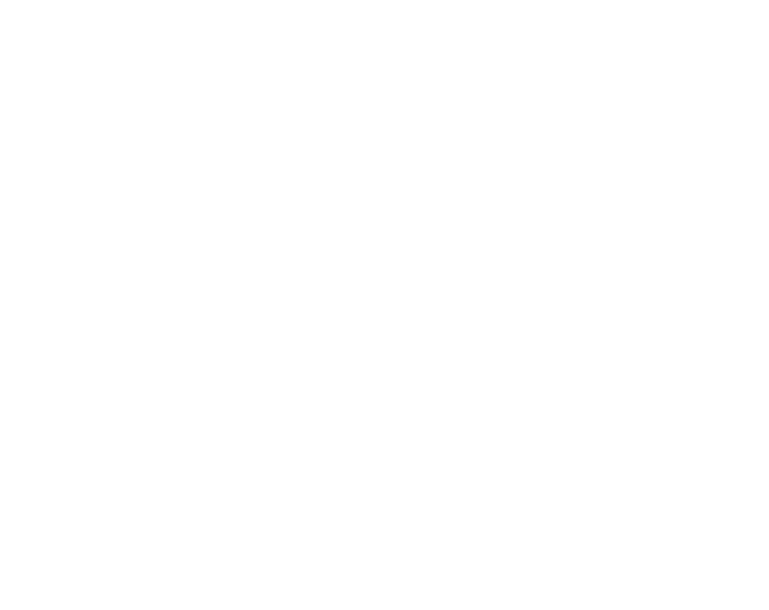
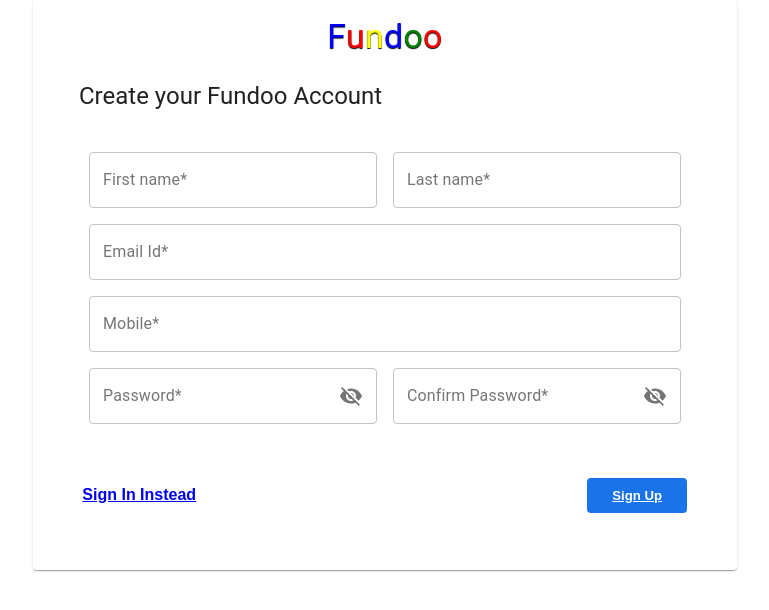
Before and after one commit to Kumarshanbhag/Fundoo-React, a React (Create React App) app: page /signup in a window 1280 px wide. Shown: the top 610 px of the page, without its empty margins (255-1024 px from the left). Built offline with nearby package versions, Linux system fonts and the light colour scheme.

Commit message:
ADDED : Sign Up Page

```diff
--- a/package.json
+++ b/package.json
@@ -4,6 +4,7 @@
   "private": true,
   "dependencies": {
     "@material-ui/core": "^4.11.0",
+    "@material-ui/icons": "^4.9.1",
     "@testing-library/jest-dom": "^5.11.5",
     "@testing-library/react": "^11.1.2",
     "@testing-library/user-event": "^12.2.2",
--- a/src/App.js
+++ b/src/App.js
@@ -3,6 +3,7 @@
 import { BrowserRouter, Switch, Route } from 'react-router-dom';
 import SignIn from './Components/SignIn';
 import ForgotPassword from './Components/ForgotPassword';
+import SignUp from './Components/SignUp';
 
 class App extends Component {
   render() {
@@ -12,6 +13,7 @@
           <Switch>
            <Route path='/' component={SignIn} exact={true}></Route>
            <Route path='/forgotpassword' component={ForgotPassword}></Route>
+           <Route path='/signup' component={SignUp}></Route>
          </Switch>
       </BrowserRouter>
       </div>
--- a/src/Components/ForgotPassword.jsx
+++ b/src/Components/ForgotPassword.jsx
@@ -37,7 +37,7 @@
                     <Grid container direction="column" justify="center" alignItems="center" spacing={3}>
 
                       <TextField className="EmailInput" value={this.state.emailId} name="EmailId" onChange="handleChange" fullWidth="true"
-                      id="standard-basic" color="secondary" label="Email Id *"/>
+                      id="standard-basic" color="secondary" label="Email Id *" variant="outlined"/>
 
                     </Grid>
 
--- a/src/Components/SignIn.jsx
+++ b/src/Components/SignIn.jsx
@@ -20,7 +20,6 @@
         this.handleChange = this.handleChange.bind(this);
       }
       handleChange = async (e) => {
-        // const { name } = e.target;
         this.setState({ [e.target.name]: await e.target.value });
       };
 
--- /dev/null
+++ b/src/Components/SignUp.jsx
@@ -0,0 +1,142 @@
+import React from 'react';
+import FundooLogo from './FundooLogo';
+import { Card,
+    CardContent,
+    Typography,
+    TextField,
+    Grid,
+    InputAdornment,
+    IconButton,
+
+FormControl,
+InputLabel,
+OutlinedInput,
+}
+from "@material-ui/core";
+import "../scss/signup.scss";
+import VisibilityIcon from '@material-ui/icons/Visibility';
+import VisibilityOffIcon from '@material-ui/icons/VisibilityOff';
+import { Link } from "react-router-dom";
+
+class SignUp extends React.Component{
+    constructor() {
+        super();
+        this.state = {
+            firstname:null,
+            lastname:null,
+            emailId:null,
+            mobile:null,
+            password:null,
+            confirm:null,
+            passwordVisibility:true,
+        };
+        this.handleChange = this.handleChange.bind(this);
+        this.handleVisibility=this.handleVisibility.bind(this);
+      }
+
+      handleChange = async (e) => {
+        this.setState({ [e.target.name]: await e.target.value });
+      };
+
+      handleVisibility = () => {
+          if(this.state.passwordVisibility === true) {
+            this.setState({ passwordVisibility: false});
+          }
+          else {
+            this.setState({ passwordVisibility: true});
+          }
+      };
+
+    render(){
+        return(
+            <Card className="signUpCard">
+                <CardContent>
+                    <FundooLogo />
+                    <Typography variant="h5" className="signUpLabel">
+                        Create your Fundoo Account
+                    </Typography>
+
+                    <Grid className="gridContainer" container spacing={1} direction="row" justify="center"
+                    alignItems="center" spacing={2}>
+
+                        <Grid item xs={6} className="gridItem">
+                            <TextField name='firstname' onChange={this.handleChange} value={this.state.firstname}
+                            fullWidth="true" id="outlined-basic" label="First name*" variant="outlined"/>
+                        </Grid>
+
+                        <Grid item xs={6}  className="gridItem">
+                            <TextField name="lastname" onChange={this.handleChange} value={this.state.lastname} fullWidth="true"
+                            id="outlined-basic" label="Last name*" variant="outlined"/>
+                        </Grid>
+
+                        <Grid item xs={12} className="gridItem">
+                            <TextField name='emailId' onChange={this.handleChange} value={this.state.emailId} fullWidth="true"
+                             id="outlined-basic" label="Email Id*" variant="outlined"/>
+                        </Grid>
+
+                        <Grid item xs={12} className="gridItem">
+                            <TextField name='mobile' onChange={this.handleChange} value={this.state.mobile} fullWidth="true"
+                             id="outlined-basic" label="Mobile*" variant="outlined"/>
+                        </Grid>
+
+                        <Grid item xs={6} className="gridItem">
+                          <FormControl variant="outlined" className="passwordForm">
+                            <InputLabel htmlFor="outlined-adornment-password">
+                                Password*
+                            </InputLabel>
+                            <OutlinedInput
+                            type={this.state.passwordVisibility ? "password":"text"}
+                            name="password"
+                            value={this.state.password}
+                            onChange={this.handleChange}
+                            endAdornment={
+                                <InputAdornment position="end">
+                                    <IconButton aria-label="toggle password visibility"
+                                        onClick={this.handleVisibility}
+                                        edge="end"
+                                    >
+                                    {this.state.passwordVisibility ? (<VisibilityOffIcon />) : (<VisibilityIcon />)}
+                                    </IconButton>
+                                </InputAdornment>
+                            }
+                        labelWidth={70} />
+                            </FormControl>
+                        </Grid>
+
+                        <Grid item xs={6} className="gridItem">
+                          <FormControl variant="outlined" className="passwordForm">
+                            <InputLabel htmlFor="outlined-adornment-password">
+                                Confirm Password*
+                            </InputLabel>
+                            <OutlinedInput
+                            type={this.state.passwordVisibility ? "password":"text"}
+                            name="password"
+                            value={this.state.confirm}
+                            onChange={this.handleChange}
+                            endAdornment={
+                                <InputAdornment position="end">
+                                    <IconButton aria-label="toggle password visibility"
+                                        onClick={this.handleVisibility}
+                                        edge="end"
+                                    >
+                                    {this.state.passwordVisibility ? (<VisibilityOffIcon />) : (<VisibilityIcon />)}
+                                    </IconButton>
+                                </InputAdornment>
+                            }
+                        labelWidth={70} />
+                            </FormControl>
+                        </Grid>
+                    </Grid>
+                    <Link className="SignUpButton" to="/profile">
+                        Sign Up
+                    </Link>
+                    <Link className="LoginLink" to="/">
+                        Sign In Instead
+                     </Link>
+                </CardContent>
+            </Card>
+        );
+    }
+}
+
+export default SignUp;
--- /dev/null
+++ b/src/scss/signup.scss
@@ -0,0 +1,71 @@
+$font: 'Montserrat', sans-serif;
+
+.signUpCard{
+    position: relative;
+    top:11%;
+    width:55vw;
+    min-width:400px;
+    height:100%;
+    min-height:570px;
+    left:calc(50% - 27.5vw);
+    // align-self: center;
+    // a{
+    //     text-decoration:none;
+    // }
+}
+
+.passwordForm{
+    width:100%;
+}
+
+@media screen and (max-width:740px){
+.signUpCard{
+    left:calc(50% - 200px);
+}
+}
+
+.signUpLabel{
+    position: relative;
+    top:10px;
+    font-size: 1.8rem;;
+    text-align: left;
+    padding-left:30px;
+    font-family: 'Montserrat', sans-serif;
+}
+
+.gridContainer{
+    position:relative;
+    top:50px;
+    padding-left:40px;
+    padding-right:40px;
+    height: 100%;
+
+}
+.gridItem{
+    position:relative;
+    margin-bottom:5%;
+}
+.SignUpButton{
+    position: relative;
+    top:110px;;
+    right:-46%;
+    font-family: 'Montserrat', sans-serif;
+    font-weight: 600;
+    color:white;
+
+ background-color:rgb(26,115,232);
+   font-size:.825rem;;
+   padding:10px  25px 10px 25px;
+   border-radius: 4px;
+   &:hover{
+    background-color:rgba(58, 58, 240, 0.698) !important;
+  }
+
+}
+.LoginLink{
+    position: relative;
+    top:110px;;
+    left:-44%;
+    font-family: 'Montserrat', sans-serif;
+    font-weight: 600;
+}
```
Also changed, not shown: 2 other files (tests, documents, lock files or other folders).
